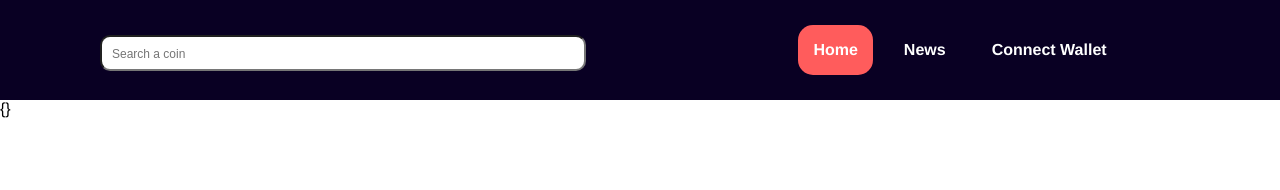
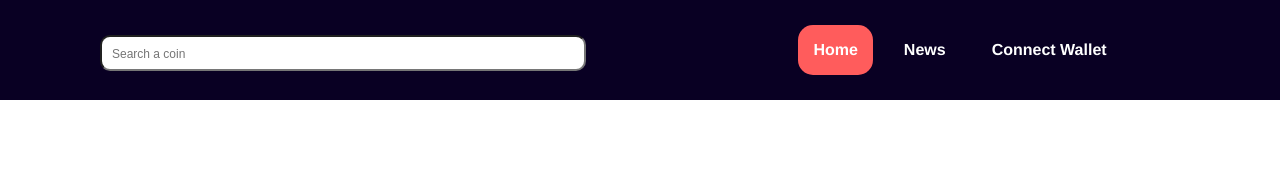
Before and after one commit to Marwanrizik91/crypto-news-Vuejs, a Vue app: page / in a window 1280 px wide. Shown: the top 190 px of the page. Built offline with nearby package versions, Linux system fonts and the light colour scheme.

Commit message:
implement vuex store- initial

```diff
--- a/package.json
+++ b/package.json
@@ -11,7 +11,8 @@
     "axios": "^0.24.0",
     "core-js": "^3.6.5",
     "vue": "^2.6.11",
-    "vue-router": "^3.2.0"
+    "vue-router": "^3.2.0",
+    "vuex": "^3.6.2"
   },
   "devDependencies": {
     "@vue/cli-plugin-babel": "~4.5.0",
--- a/src/App.vue
+++ b/src/App.vue
@@ -3,25 +3,27 @@
     <div id="nav">
       <TheNavBar />
     </div>
-    <router-view/>
+    <router-view />
   </div>
 </template>
 
 <script>
-  import TheNavBar from './components/TheNavBar.vue'
+import TheNavBar from "./components/TheNavBar.vue";
+import store from "./store";
+
 export default {
   name: "app",
+  store,
   components: {
-TheNavBar,
-  }
-}
+    TheNavBar,
+  },
+};
 </script>
 
 <style>
-
 :root {
   --navyBlack: #090023;
-  --skinRed: #FF5C5C;
+  --skinRed: #ff5c5c;
   --gray: #868686;
 }
 
@@ -35,6 +37,4 @@ body {
   padding: 0;
   margin: 0;
 }
-
-
 </style>
--- a/src/components/SearchWidgetInput.vue
+++ b/src/components/SearchWidgetInput.vue
@@ -26,6 +26,7 @@ export default {
   components: {
     SearchWidgetResultsList,
   },
+
   data() {
     return {
       dataObject: "",
@@ -57,18 +58,11 @@ export default {
     handleMouseEnter: function () {
       this.showOptions = true;
     },
-    handleMouseLeave: function () {
-      this.showOptions = false;
-    },
+
     handleXclick: function () {
       this.searchQuery = "";
     },
-    handleListMouseOver: function (e) {
-      e.currentTarget.classList.add("mouseover_listElemet");
-    },
-    handleListMouseOut: function (e) {
-      e.currentTarget.classList.remove("mouseover_listElemet");
-    },
+
   },
   computed: {
     filteredData: function () {
--- a/src/components/SearchWidgetResultsList.vue
+++ b/src/components/SearchWidgetResultsList.vue
@@ -41,6 +41,7 @@ export default {
 
     },
     handleClick: function (data) {
+        this.$store.commit('setSelectedSearchItem', data)
         this.$emit('update:searchQuery', data)
         this.$emit('update:selectedItem', data)
         this.$emit('update:showOptions', false)
@@ -95,4 +96,16 @@ export default {
 .mouseover_listElemet {
   background-color: var(--skinRed);
 }
+
+.coin_ranking {
+  font-size: 12px;
+  padding-right: 10px;
+  user-select: none;
+}
+
+.coin_symbol {
+  font-size: 12px;
+  color: var(--gray);
+  user-select: none;
+}
 </style>
--- a/src/components/TheNavBar.vue
+++ b/src/components/TheNavBar.vue
@@ -21,6 +21,9 @@ import SearchWidgetInput from "./SearchWidgetInput.vue";
 import { NAVBUTTONS } from "../utils/constants.js";
 export default {
   name: "TheNavBar",
+  props: {
+    selectedItem: String
+  },
   data() {
     return {
       navigationButtons: [],
--- /dev/null
+++ b/src/store/index.js
@@ -0,0 +1,22 @@
+import Vue from 'vue'
+import Vuex from 'vuex'
+
+Vue.use(Vuex)
+
+const store = new Vuex.Store({
+  state: {
+    selectedSearchItem: ""
+  },
+  getters: {
+    getSelectedItem: state => {
+      return state.selectedSearchItem
+    }
+  },
+  mutations: {
+    setSelectedSearchItem: (state, str) => {
+      return state.selectedSearchItem = str
+    }
+  }
+})
+
+export default store
--- a/src/views/Home.vue
+++ b/src/views/Home.vue
@@ -1,6 +1,6 @@
 <template>
   <div class="home">
-    {{dataObject}}
+    {{selectedItemComputed}}
   </div>
 </template>
 
@@ -9,6 +9,7 @@
 
 export default {
   name: 'Home',
+
   components: {
 
   },
@@ -17,6 +18,10 @@ export default {
       dataObject: {}
     }
   },
-
+  computed: {
+    selectedItemComputed: function() {
+      return this.$store.getters.getSelectedItem.toLowerCase()
+    }
+  },
 }
 </script>
```
Also changed, not shown: 1 other file (tests, documents, lock files or other folders).
